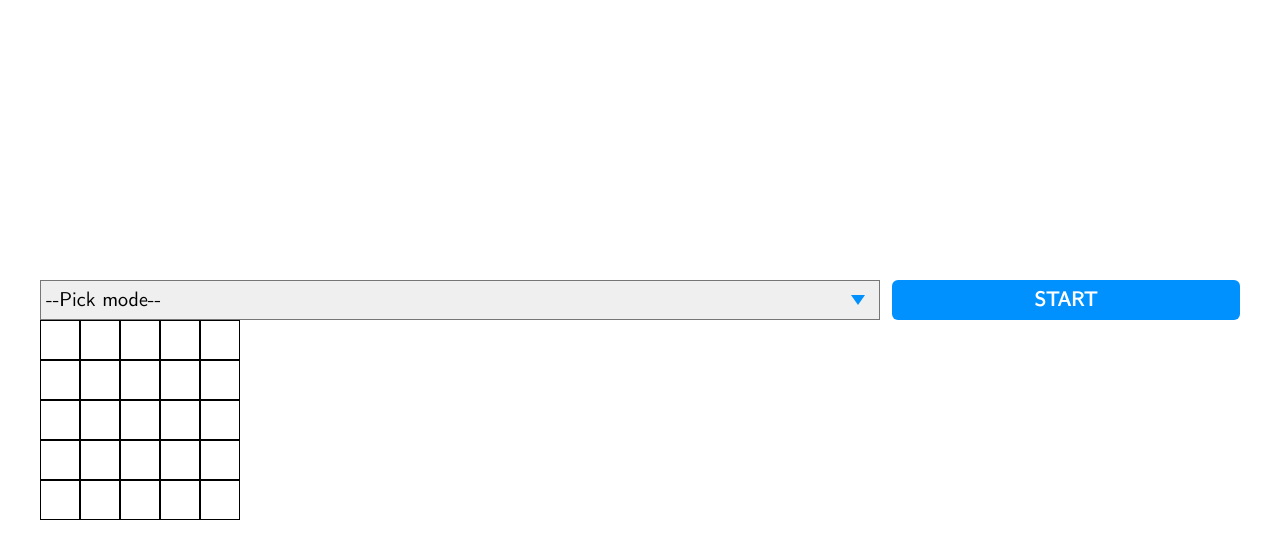
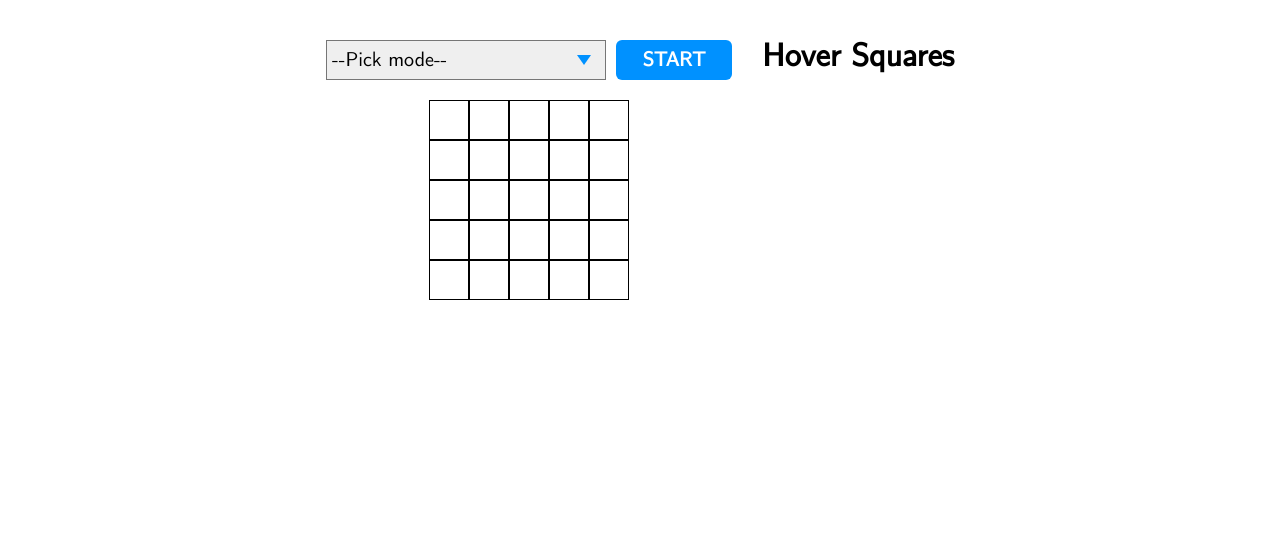
Before and after one commit to EvgeniiaZu8ova/hover-squares, a React (Create React App) app: page / in a window 1280 px wide. Shown: the top 558 px of the page. Built offline with nearby package versions, Linux system fonts and the light colour scheme.

Commit message:
feat: add info field

```diff
--- a/src/components/App/App.js
+++ b/src/components/App/App.js
@@ -2,6 +2,7 @@ import React, { useState } from "react";
 
 import Form from "../Form/Form";
 import Grid from "../Grid/Grid";
+import InfoBlock from "../InfoBlock/InfoBlock";
 
 import fetcher from "../../utils/fetcher";
 
@@ -9,6 +10,7 @@ import style from "./App.module.css";
 
 function App() {
   const [fieldSize, setFieldSize] = useState(5);
+  const [squaresInfo, setSquaresInfo] = useState([]);
 
   function handleSubmit(e, mode) {
     e.preventDefault();
@@ -20,8 +22,11 @@ function App() {
 
   return (
     <div className={style.content}>
-      <Form onSubmit={handleSubmit} />
-      <Grid fieldSize={fieldSize} />
+      <div className={style.gridField}>
+        <Form onSubmit={handleSubmit} />
+        <Grid fieldSize={fieldSize} getSquaresInfo={setSquaresInfo} />
+      </div>
+      <InfoBlock squaresInfo={squaresInfo} />
     </div>
   );
 }
--- a/src/components/App/App.module.css
+++ b/src/components/App/App.module.css
@@ -1,10 +1,16 @@
 .content {
   font-family: "cmu_sans_serifmedium", "Arial", sans-serif;
   display: flex;
-  flex-direction: column;
   justify-content: center;
   align-items: flex-start;
   min-height: 100vh;
   box-sizing: border-box;
   padding: 40px;
 }
+
+.gridField {
+  display: flex;
+  flex-direction: column;
+  justify-content: center;
+  align-items: center;
+}
--- a/src/components/Form/Form.module.css
+++ b/src/components/Form/Form.module.css
@@ -11,7 +11,8 @@
 
 .selectWrapper {
   position: relative;
-  width: 70%;
+  min-width: 280px;
+  margin-right: 10px;
 }
 
 .selectWrapper::after {
@@ -48,8 +49,8 @@
 }
 
 .button {
+  min-width: 116px;
   appearance: none;
-  width: 29%;
   border: none;
   outline: none;
   background-color: #0091ff;
@@ -61,8 +62,13 @@
   padding: 5px;
   text-transform: uppercase;
   font-weight: bold;
+  transition: 0.2s ease-out;
 }
 
 .button:focus {
   box-shadow: 0 0 0 1px #0091ff;
 }
+
+.button:hover {
+  background-color: #0e38aa;
+}
--- a/src/components/Grid/Grid.js
+++ b/src/components/Grid/Grid.js
@@ -1,12 +1,11 @@
 import React, { useCallback, useEffect, useState } from "react";
 import cn from "classnames";
 
+import { stringify, parse } from "../../utils/helpers";
+
 import style from "./Grid.module.css";
 
-const stringify = (rowIndex, colIndex) =>
-  JSON.stringify({ row: rowIndex, col: colIndex });
-
-function Grid({ fieldSize }) {
+function Grid({ fieldSize, getSquaresInfo }) {
   const [hoveredSquares, setHoveredSquares] = useState([]);
 
   const updateSquares = useCallback(
@@ -23,6 +22,11 @@ function Grid({ fieldSize }) {
   );
 
   useEffect(() => setHoveredSquares([]), [fieldSize]);
+
+  useEffect(
+    () => getSquaresInfo(hoveredSquares.map((el) => parse(el))),
+    [hoveredSquares, getSquaresInfo]
+  );
 
   return (
     <div className={style.grid}>
--- a/src/components/Grid/Grid.module.css
+++ b/src/components/Grid/Grid.module.css
@@ -1,5 +1,6 @@
 .grid {
   display: grid;
+  margin-top: 20px;
 }
 
 .gridRow {
--- /dev/null
+++ b/src/components/InfoBlock/InfoBlock.js
@@ -0,0 +1,21 @@
+import React from "react";
+
+import style from "./InfoBlock.module.css";
+
+function InfoBlock({ squaresInfo }) {
+  return (
+    <div className={style.squaresInfo}>
+      <h1 className={style.title}>Hover Squares</h1>
+      <div className={style.infoBlocks}>
+        {squaresInfo.length > 0 &&
+          squaresInfo.map((el, index) => (
+            <article key={index} className={style.block}>
+              {el}
+            </article>
+          ))}
+      </div>
+    </div>
+  );
+}
+
+export default InfoBlock;
--- /dev/null
+++ b/src/components/InfoBlock/InfoBlock.module.css
@@ -0,0 +1,24 @@
+.squaresInfo {
+  margin-left: 30px;
+}
+
+.title {
+  margin: 0 0 24px;
+}
+
+.infoBlocks {
+  display: grid;
+  row-gap: 8px;
+}
+
+.block {
+  height: 30px;
+  text-align: center;
+  padding: 5px;
+  box-sizing: border-box;
+  border: solid 1px rgb(219, 139, 11);
+  border-radius: 6px;
+  background-color: rgb(245, 230, 203);
+  color: rgb(219, 139, 11);
+  cursor: pointer;
+}
--- /dev/null
+++ b/src/utils/helpers.js
@@ -0,0 +1,13 @@
+export const stringify = (rowIndex, colIndex) =>
+  JSON.stringify({ row: rowIndex, col: colIndex });
+
+export const parse = (inputString) => {
+  const obj = JSON.parse(inputString);
+  let outputString = "";
+
+  for (let key of Object.keys(obj)) {
+    outputString = outputString.concat(`${key} ${obj[key]} `);
+  }
+
+  return outputString;
+};
```
Also changed, not shown: 1 other file (tests, documents, lock files or other folders).
